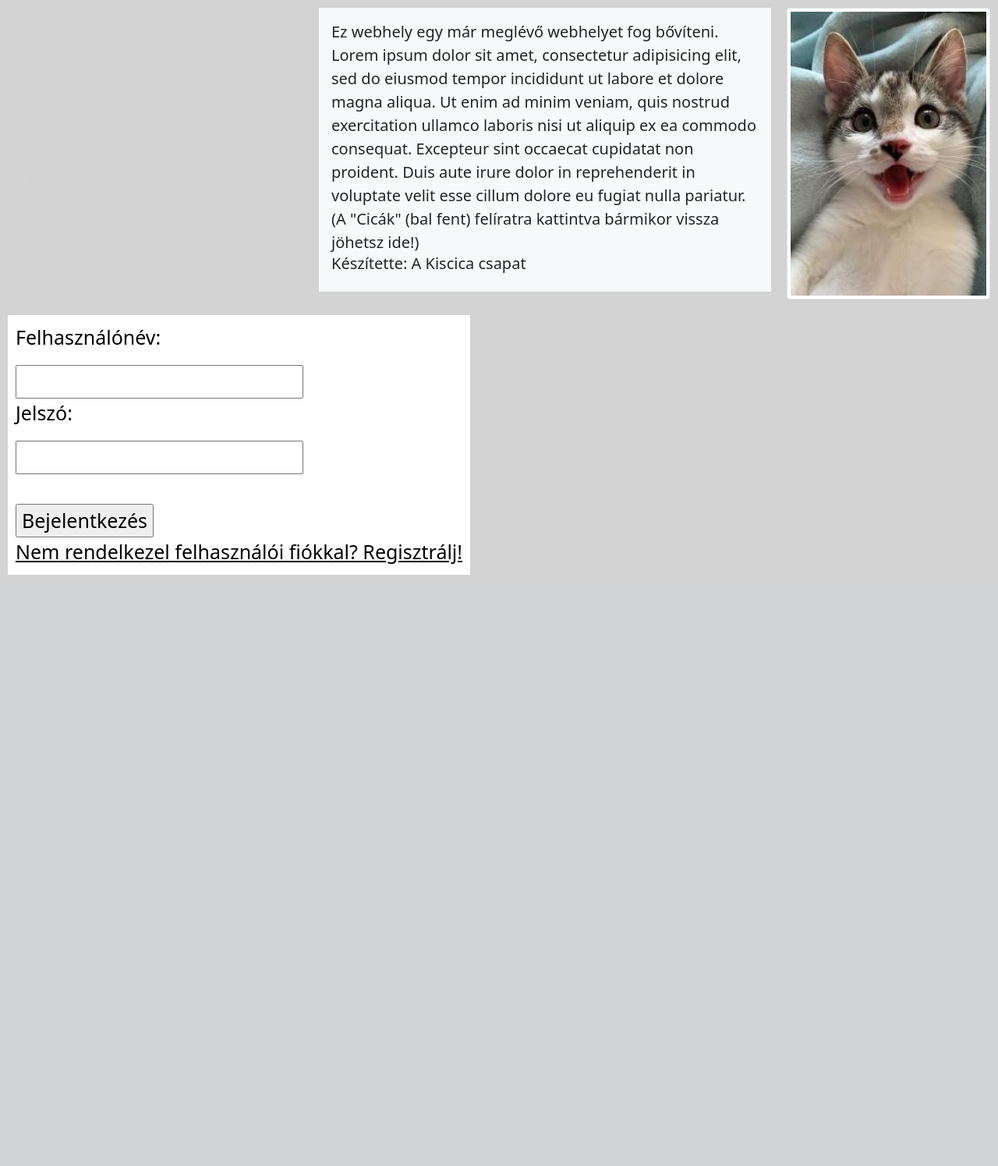
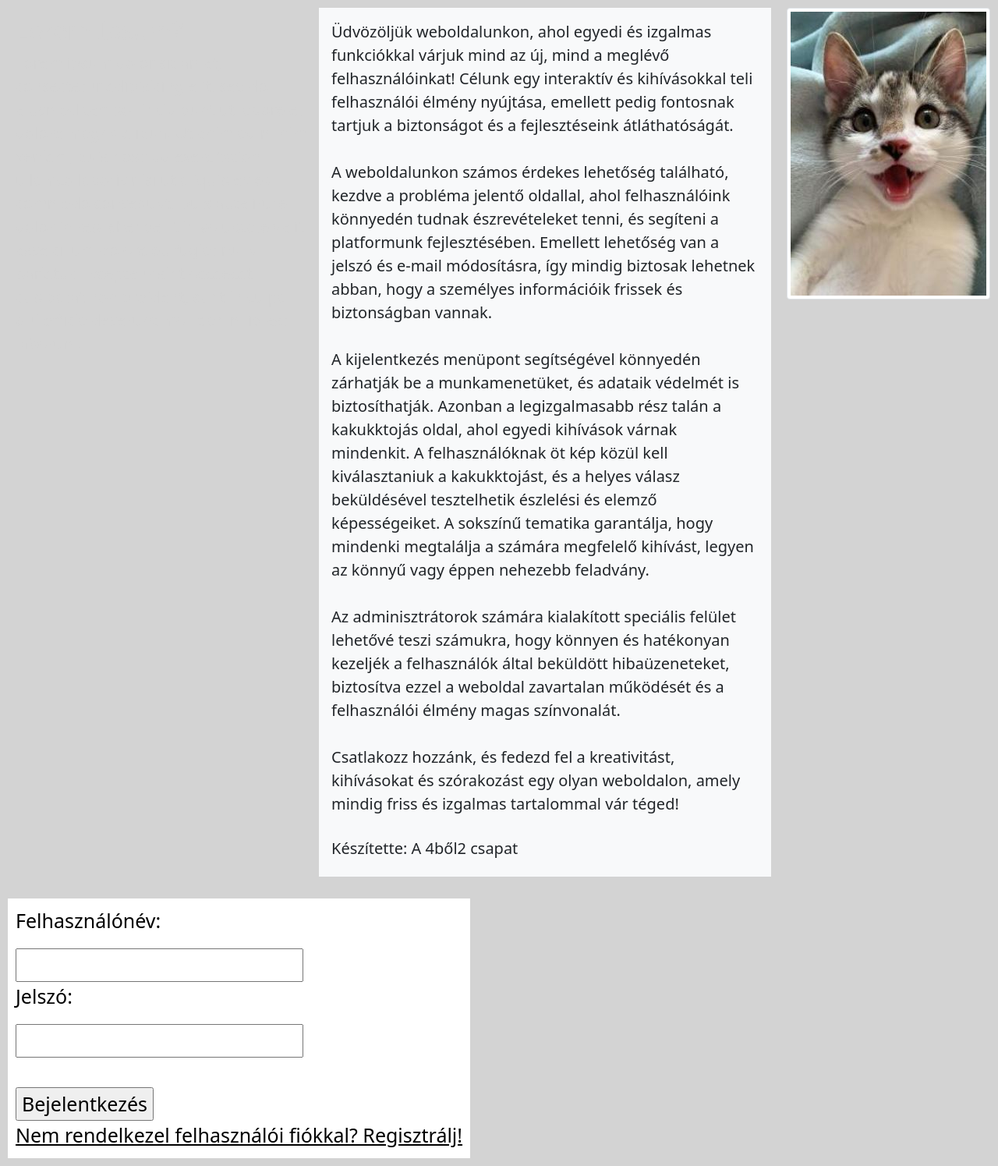
Before and after one commit to FoldiKriszti/RFT_2023_4bol2, a PHP site: page /index.php in a window 1280 px wide. Shown: the part 56-1551 px from the top of the page at 78% size. Before the commit the page ends 793 px from the top, so only its background shows below. Run offline with PHP 8.4, Linux system fonts and the light colour scheme; some libraries are stand-ins or nearby versions.

Commit message:
Login oldal
Bevezető szöveg

```diff
--- a/Weboldal/login.php
+++ b/Weboldal/login.php
@@ -66,12 +66,12 @@ session_start();
 <div class="wr">
 <div class="desc">
 	<div class="p-3 mb-2 bg-light text-dark">
-		Ez webhely egy már meglévő webhelyet fog bővíteni. Lorem ipsum dolor sit amet, consectetur adipisicing elit, sed do eiusmod tempor incididunt ut labore et dolore magna aliqua.
-		Ut enim ad minim veniam, quis nostrud exercitation ullamco laboris nisi ut aliquip ex ea commodo consequat.
-		Excepteur sint occaecat cupidatat non proident.
-		Duis aute irure dolor in reprehenderit in voluptate velit esse cillum dolore eu fugiat nulla pariatur.
-		(A "Cicák" (bal fent) felíratra kattintva bármikor vissza jöhetsz ide!)
-		<h5>Készítette: A Kiscica csapat</h5>
+  Üdvözöljük weboldalunkon, ahol egyedi és izgalmas funkciókkal várjuk mind az új, mind a meglévő felhasználóinkat! Célunk egy interaktív és kihívásokkal teli felhasználói élmény nyújtása, emellett pedig fontosnak tartjuk a biztonságot és a fejlesztéseink átláthatóságát. <br> <br>
+  A weboldalunkon számos érdekes lehetőség található, kezdve a probléma jelentő oldallal, ahol felhasználóink könnyedén tudnak észrevételeket tenni, és segíteni a platformunk fejlesztésében. Emellett lehetőség van a jelszó és e-mail módosításra, így mindig biztosak lehetnek abban, hogy a személyes információik frissek és biztonságban vannak. <br> <br>
+  A kijelentkezés menüpont segítségével könnyedén zárhatják be a munkamenetüket, és adataik védelmét is biztosíthatják. Azonban a legizgalmasabb rész talán a kakukktojás oldal, ahol egyedi kihívások várnak mindenkit. A felhasználóknak öt kép közül kell kiválasztaniuk a kakukktojást, és a helyes válasz beküldésével tesztelhetik észlelési és elemző képességeiket. A sokszínű tematika garantálja, hogy mindenki megtalálja a számára megfelelő kihívást, legyen az könnyű vagy éppen nehezebb feladvány. <br> <br>
+  Az adminisztrátorok számára kialakított speciális felület lehetővé teszi számukra, hogy könnyen és hatékonyan kezeljék a felhasználók által beküldött hibaüzeneteket, biztosítva ezzel a weboldal zavartalan működését és a felhasználói élmény magas színvonalát. <br> <br>
+  Csatlakozz hozzánk, és fedezd fel a kreativitást, kihívásokat és szórakozást egy olyan weboldalon, amely mindig friss és izgalmas tartalommal vár téged! <br> <br>
+		<h5>Készítette: A 4ből2 csapat</h5>
 	</div>
 </div>
 
```
